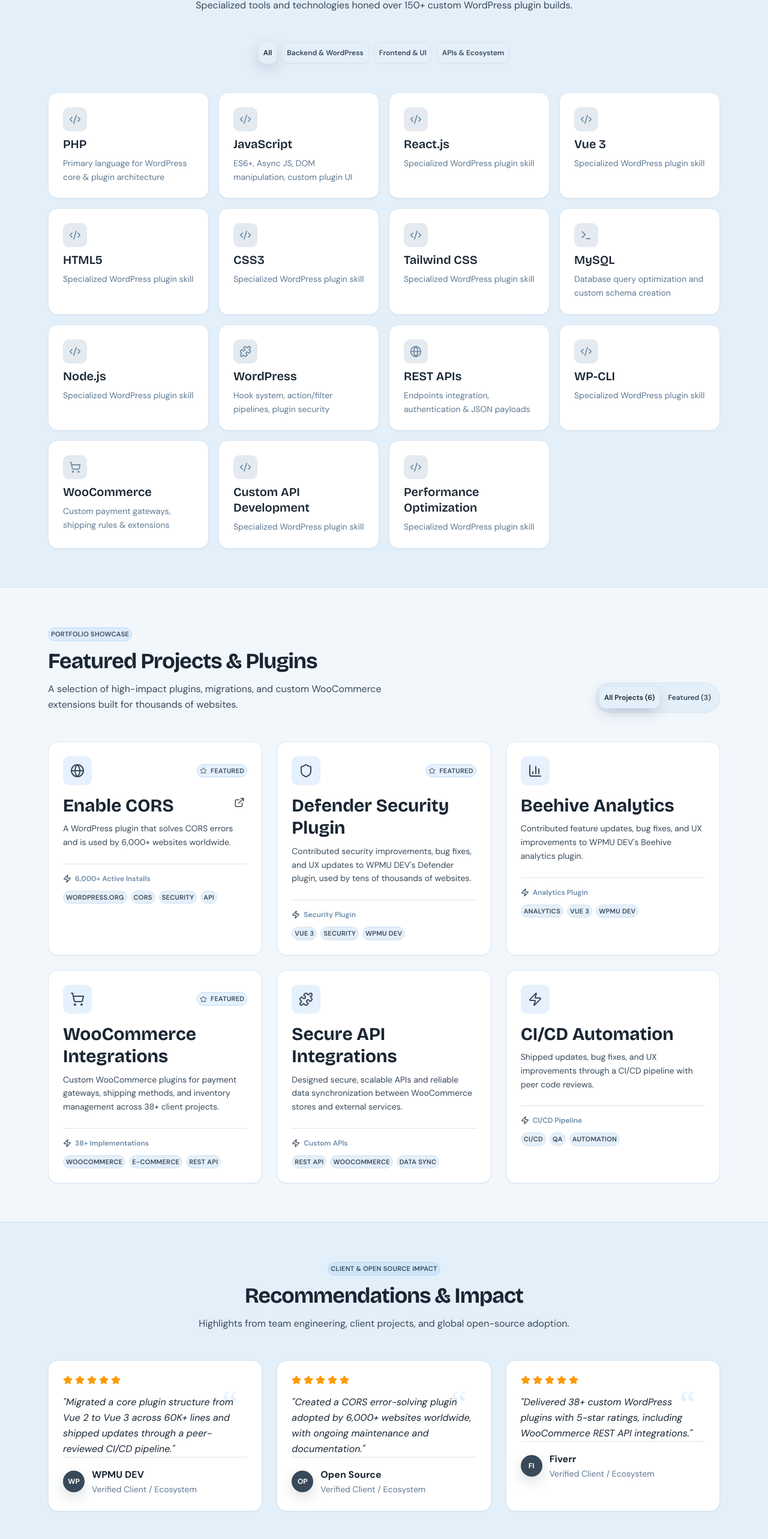
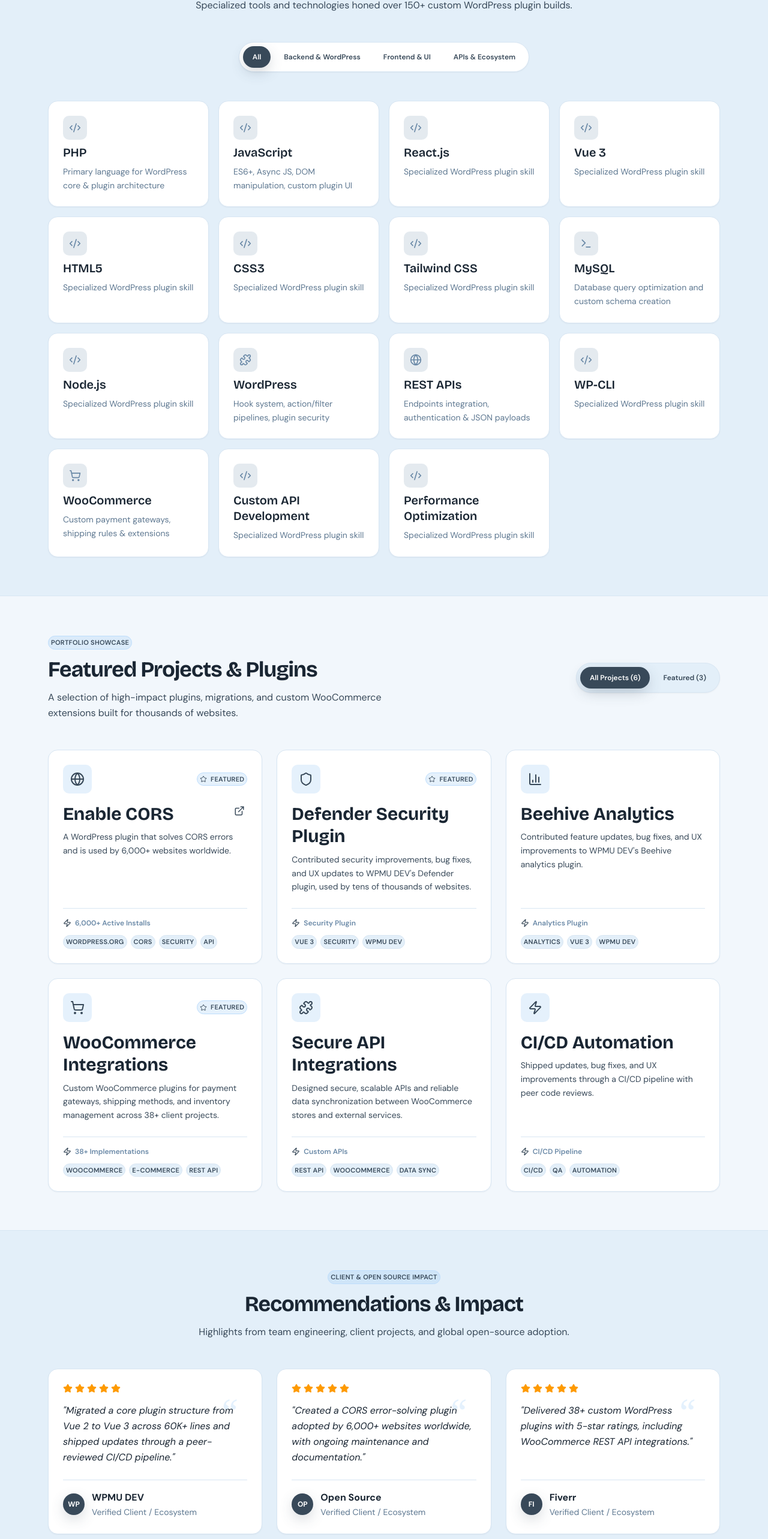
Before and after one commit to devkabir/devkabir.github.io, a React (Vite) app: page / in a window 1280 px wide. Shown: the part 2670-5236 px from the top of the page at 60% size. Built offline with nearby package versions, Linux system fonts and the light colour scheme; no server answers.

Commit message:
feat: update ContactSection and ProjectsSection components with improved styling, content classes, and accessibility attributes

```diff
--- a/src/components/sections/ContactSection.tsx
+++ b/src/components/sections/ContactSection.tsx
@@ -69,7 +69,8 @@ export const ContactSection: React.FC<ContactSectionProps> = ({ data }) => {
                 <Card
                   key={idx}
                   variant="default"
-                  className="p-5 flex items-center justify-between group hover:border-[var(--color-border-default)] hover:shadow-md transition-all duration-300"
+                  className="p-5 group hover:border-[var(--color-border-default)] hover:shadow-md transition-all duration-300"
+                  contentClassName="flex items-center justify-between"
                 >
                   <Link
                     href={href}
@@ -115,7 +116,8 @@ export const ContactSection: React.FC<ContactSectionProps> = ({ data }) => {
           {/* Quick Action CTA Banner */}
           <Card
             hoverEffect={false}
-            className="p-6 sm:p-8 flex flex-col sm:flex-row items-center justify-between gap-6 text-center sm:text-left"
+            className="p-6 sm:p-8"
+            contentClassName="grid grid-cols-1 sm:grid-cols-[minmax(0,1fr)_auto] items-center gap-6 text-center sm:text-left"
           >
             <div className="space-y-1">
               <Heading level={3} className="text-lg font-bold">
@@ -125,7 +127,7 @@ export const ContactSection: React.FC<ContactSectionProps> = ({ data }) => {
                 Send an email or connect on LinkedIn to start a conversation.
               </Paragraph>
             </div>
-            <div className="flex flex-wrap items-center justify-center gap-3 shrink-0">
+            <div className="flex flex-wrap items-center justify-center sm:justify-end gap-3">
               {decodedEmail && (
                 <Button
                   variant="primary"
--- a/src/components/sections/ProjectsSection.tsx
+++ b/src/components/sections/ProjectsSection.tsx
@@ -1,7 +1,7 @@
 import React, { useState } from 'react';
 import { SectionWrapper } from '../structural/SectionWrapper';
 import { ContentContainer } from '../structural/ContentContainer';
-import { Card, CardHeader, CardBody } from '../structural/Card';
+import { Card, CardHeader, CardBody, CardFooter } from '../structural/Card';
 import { Heading } from '../base/Heading';
 import { Paragraph } from '../base/Paragraph';
 import { Badge } from '../structural/Badge';
@@ -26,7 +26,7 @@ export const ProjectsSection: React.FC<ProjectsSectionProps> = ({ data }) => {
       <ContentContainer>
         <div className="space-y-12">
           {/* Header */}
-          <div className="flex flex-col md:flex-row md:items-end justify-between gap-6">
+          <div className="flex flex-col md:flex-row md:items-center justify-between gap-6">
             <div className="space-y-3">
               <Badge variant="accent" size="sm">
                 Portfolio Showcase
@@ -41,27 +41,29 @@ export const ProjectsSection: React.FC<ProjectsSectionProps> = ({ data }) => {
             {/* Filter Toggle Pills */}
             <div className="flex items-center gap-1.5 bg-[var(--color-bg-secondary)] p-1.5 rounded-[var(--radius-full)] border border-[var(--color-border-subtle)] shrink-0 self-start md:self-auto shadow-xs">
               <Button
-                variant="ghost"
+                variant={filter === 'all' ? 'primary' : 'ghost'}
                 size="sm"
                 magnetic={false}
                 onClick={() => setFilter('all')}
-                className={`text-xs font-bold px-4 py-2 rounded-[var(--radius-full)] transition-all duration-300 ease-out cursor-pointer active:scale-95 focus:outline-none focus-visible:ring-2 focus-visible:ring-[var(--color-focus-ring)] ${
+                aria-pressed={filter === 'all'}
+                className={`!rounded-[var(--radius-full)] !px-4 !py-2 font-bold duration-300 ease-out ${
                   filter === 'all'
-                    ? 'bg-[var(--color-accent-primary)] text-[var(--color-text-inverse)] shadow-[var(--shadow-accent)] scale-100'
-                    : 'text-[var(--color-text-secondary)] hover:text-[var(--color-text-primary)] hover:bg-[var(--color-bg-card)]'
+                    ? ''
+                    : '!text-[var(--color-text-secondary)] hover:!text-[var(--color-text-primary)] hover:!bg-[var(--color-bg-card)]'
                 }`}
               >
                 All Projects ({data.length})
               </Button>
               <Button
-                variant="ghost"
+                variant={filter === 'featured' ? 'primary' : 'ghost'}
                 size="sm"
                 magnetic={false}
                 onClick={() => setFilter('featured')}
-                className={`text-xs font-bold px-4 py-2 rounded-[var(--radius-full)] transition-all duration-300 ease-out cursor-pointer active:scale-95 focus:outline-none focus-visible:ring-2 focus-visible:ring-[var(--color-focus-ring)] ${
+                aria-pressed={filter === 'featured'}
+                className={`!rounded-[var(--radius-full)] !px-4 !py-2 font-bold duration-300 ease-out ${
                   filter === 'featured'
-                    ? 'bg-[var(--color-accent-primary)] text-[var(--color-text-inverse)] shadow-[var(--shadow-accent)] scale-100'
-                    : 'text-[var(--color-text-secondary)] hover:text-[var(--color-text-primary)] hover:bg-[var(--color-bg-card)]'
+                    ? ''
+                    : '!text-[var(--color-text-secondary)] hover:!text-[var(--color-text-primary)] hover:!bg-[var(--color-bg-card)]'
                 }`}
               >
                 Featured ({data.filter((p) => p.featured).length})
@@ -79,9 +81,10 @@ export const ProjectsSection: React.FC<ProjectsSectionProps> = ({ data }) => {
                 <Card
                   variant="default"
                   hoverEffect
-                  className="flex flex-col justify-between h-full"
+                  className="h-full"
+                  contentClassName="flex h-full flex-col"
                 >
-                  <div>
+                  <div className="pb-6">
                     <CardHeader className="flex items-center justify-between gap-2">
                       <div className="w-12 h-12 rounded-[var(--radius-md)] bg-[var(--color-accent-light)] text-[var(--color-accent-primary)] flex items-center justify-center shrink-0 group-hover/card:bg-[var(--color-accent-primary)] group-hover/card:text-[var(--color-text-inverse)] group-hover/card:scale-110 transition-all duration-300">
                         <Icon name={project.icon} size={24} />
@@ -126,7 +129,7 @@ export const ProjectsSection: React.FC<ProjectsSectionProps> = ({ data }) => {
                     </CardBody>
                   </div>
 
-                  <div className="mt-6 pt-4 border-t border-[var(--color-border-subtle)] space-y-3">
+                  <CardFooter className="!mt-auto !pt-4 space-y-3">
                     {/* Stats Pill */}
                     <div className="flex items-center gap-1.5 text-xs font-semibold text-[var(--color-accent-secondary)]">
                       <Icon name="Zap" size={14} className="text-[var(--color-accent-primary)]" />
@@ -141,7 +144,7 @@ export const ProjectsSection: React.FC<ProjectsSectionProps> = ({ data }) => {
                         </Badge>
                       ))}
                     </div>
-                  </div>
+                  </CardFooter>
                 </Card>
               </div>
             ))}
--- a/src/components/sections/SkillsSection.tsx
+++ b/src/components/sections/SkillsSection.tsx
@@ -123,20 +123,21 @@ export const SkillsSection: React.FC<SkillsSectionProps> = ({ skills }) => {
           </div>
 
           {/* Category Filter Pills */}
-          <div className="flex flex-wrap items-center justify-center gap-2">
+          <div className="flex w-fit max-w-full flex-wrap items-center justify-center gap-1.5 mx-auto p-1.5 rounded-[var(--radius-full)] bg-[var(--color-bg-card)] border border-[var(--color-border-subtle)] shadow-xs">
             {categories.map((cat) => {
               const isActive = activeCategory === cat.name;
               return (
                 <Button
-                  variant="ghost"
+                  variant={isActive ? 'primary' : 'ghost'}
                   size="sm"
                   magnetic={false}
                   key={cat.name}
                   onClick={() => setActiveCategory(cat.name)}
-                  className={`text-xs font-bold px-4 py-2 rounded-[var(--radius-full)] transition-all duration-300 ease-out cursor-pointer active:scale-95 focus:outline-none focus-visible:ring-2 focus-visible:ring-[var(--color-focus-ring)] ${
+                  aria-pressed={isActive}
+                  className={`!rounded-[var(--radius-full)] !px-4 !py-2 font-bold duration-300 ease-out ${
                     isActive
-                      ? 'bg-[var(--color-accent-primary)] text-[var(--color-text-inverse)] shadow-[var(--shadow-accent)] scale-100'
-                      : 'bg-[var(--color-bg-card)] text-[var(--color-text-secondary)] border border-[var(--color-border-subtle)] hover:border-[var(--color-border-default)] hover:bg-[var(--color-bg-secondary)] hover:text-[var(--color-text-primary)] shadow-xs'
+                      ? ''
+                      : '!text-[var(--color-text-secondary)] hover:!bg-[var(--color-bg-secondary)] hover:!text-[var(--color-text-primary)]'
                   }`}
                 >
                   {cat.name}
--- a/src/components/sections/TestimonialsSection.tsx
+++ b/src/components/sections/TestimonialsSection.tsx
@@ -1,7 +1,7 @@
 import React from 'react';
 import { SectionWrapper } from '../structural/SectionWrapper';
 import { ContentContainer } from '../structural/ContentContainer';
-import { Card } from '../structural/Card';
+import { Card, CardBody, CardFooter, CardHeader } from '../structural/Card';
 import { Heading } from '../base/Heading';
 import { Paragraph } from '../base/Paragraph';
 import { Badge } from '../structural/Badge';
@@ -36,20 +36,24 @@ export const TestimonialsSection: React.FC<TestimonialsSectionProps> = ({ data }
               <Card
                 key={idx}
                 variant="default"
-                className="flex flex-col justify-between p-6 space-y-6 relative"
+                hoverEffect={false}
+                className="h-full p-6 transition-all duration-300 ease-out hover:border-[var(--color-border-default)] hover:shadow-[var(--shadow-md)]"
+                contentClassName="grid h-full grid-rows-[auto_1fr_auto]"
               >
                 {/* Decorative Quote Mark */}
                 <div className="absolute top-4 right-4 text-[var(--color-border-default)] opacity-40 select-none pointer-events-none">
                   <span className="text-6xl font-serif leading-none">“</span>
                 </div>
 
-                <div className="space-y-4 relative z-10">
+                <CardHeader>
                   <div className="flex items-center gap-1 text-amber-500">
                     {[...Array(5)].map((_, i) => (
                       <Icon key={i} name="Star" size={16} className="fill-amber-500" />
                     ))}
                   </div>
+                </CardHeader>
 
+                <CardBody className="pb-6">
                   <Paragraph
                     size="md"
                     variant="primary"
@@ -57,10 +61,10 @@ export const TestimonialsSection: React.FC<TestimonialsSectionProps> = ({ data }
                   >
                     "{item.text}"
                   </Paragraph>
-                </div>
+                </CardBody>
 
-                <div className="pt-4 border-t border-[var(--color-border-subtle)] flex items-center gap-3">
-                  <div className="w-9 h-9 rounded-full bg-[var(--color-accent-primary)] text-[var(--color-text-inverse)] flex items-center justify-center font-bold text-xs shadow-[var(--shadow-accent)]">
+                <CardFooter className="!mt-0 !pt-4 flex items-center gap-3">
+                  <div className="w-9 h-9 shrink-0 rounded-full bg-[var(--color-accent-primary)] text-[var(--color-text-inverse)] flex items-center justify-center font-bold text-xs shadow-[var(--shadow-accent)]">
                     {item.author.substring(0, 2).toUpperCase()}
                   </div>
                   <div>
@@ -71,7 +75,7 @@ export const TestimonialsSection: React.FC<TestimonialsSectionProps> = ({ data }
                       Verified Client / Ecosystem
                     </Paragraph>
                   </div>
-                </div>
+                </CardFooter>
               </Card>
             ))}
           </div>
--- a/src/components/structural/Card.tsx
+++ b/src/components/structural/Card.tsx
@@ -3,12 +3,14 @@ import React, { HTMLAttributes } from 'react';
 export interface CardProps extends HTMLAttributes<HTMLDivElement> {
   variant?: 'default' | 'elevated' | 'bordered' | 'glass';
   hoverEffect?: boolean;
+  contentClassName?: string;
   children: React.ReactNode;
 }
 
 export const Card: React.FC<CardProps> = ({
   variant = 'default',
   hoverEffect = true,
+  contentClassName = '',
   className = '',
   children,
   ...props
@@ -40,7 +42,7 @@ export const Card: React.FC<CardProps> = ({
         />
       )}
 
-      <div className="relative z-0">{children}</div>
+      <div className={`relative z-0 ${contentClassName}`}>{children}</div>
     </div>
   );
 };
```
